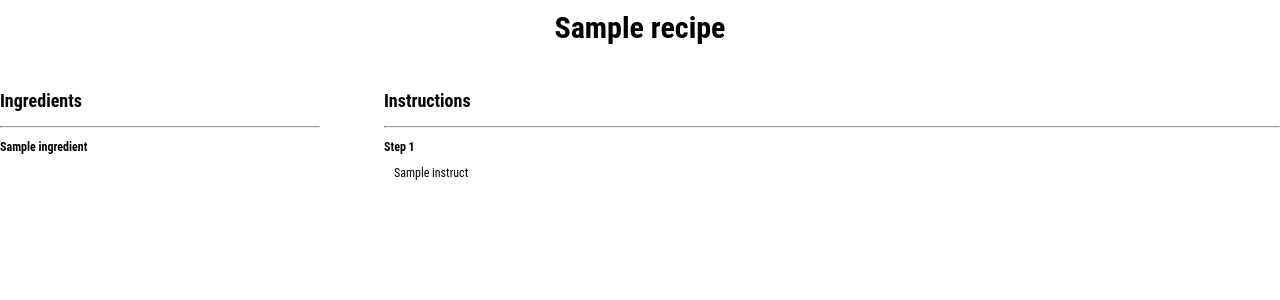
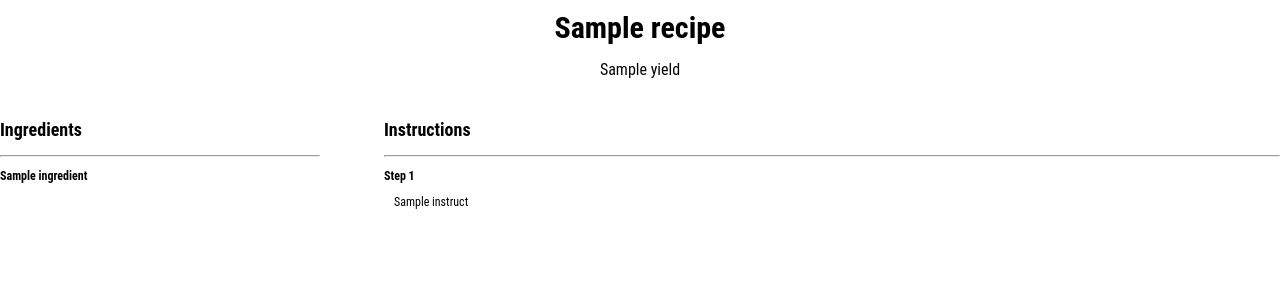
Before and after one commit to GarrettGeorge/Destijl, a Flask app: template webserver/templates/recipe.html in a window 1280 px wide. Shown: the top 300 px of the page. Run offline with Flask 2, Linux system fonts and the light colour scheme; the template is opened without the code that fills it: most values are stand-ins (such as "Sample title", 1, 10 or a date in 2020).

Commit message:
Adds recipe yield

```diff
--- a/webserver/static/styles.css
+++ b/webserver/static/styles.css
@@ -7,15 +7,19 @@ body {
 
 .recipe-title-wrapper {
     margin-bottom: 20px;
+    text-align: center;
 }
 
 .recipe-title {
     font-size: 30px;
     font-weight: 700;
     padding: 10px;
-    text-align: center;
 }
 
+.recipe-serving {
+    font-size: 16px;
+    padding: 5px;
+}
 
 .recipe-body-wrapper {
     display: flex;
--- a/webserver/templates/recipe.html
+++ b/webserver/templates/recipe.html
@@ -10,6 +10,7 @@
     <div class="body-wrapper">
       <div class="recipe-title-wrapper">
         <div class="recipe-title">{{ recipe.title }}</div>
+        <div class="recipe-serving">{{ recipe.yield }}</div>
       </div>
       <div class="recipe-body-wrapper">
         <div class="ingredients">
```
